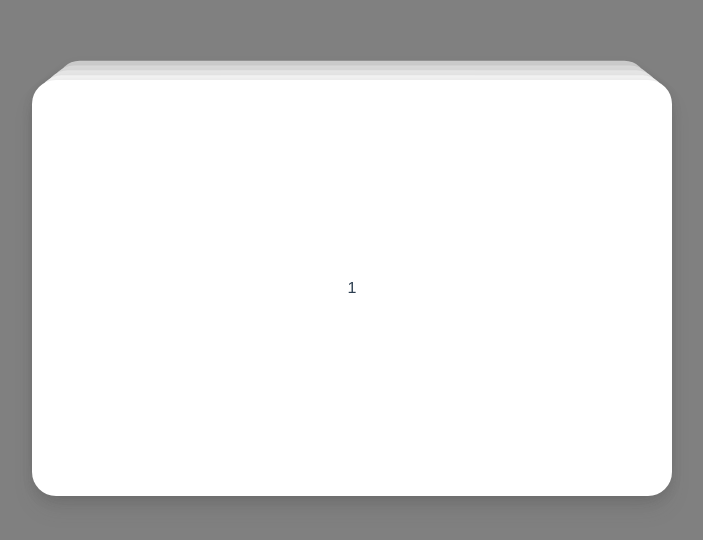
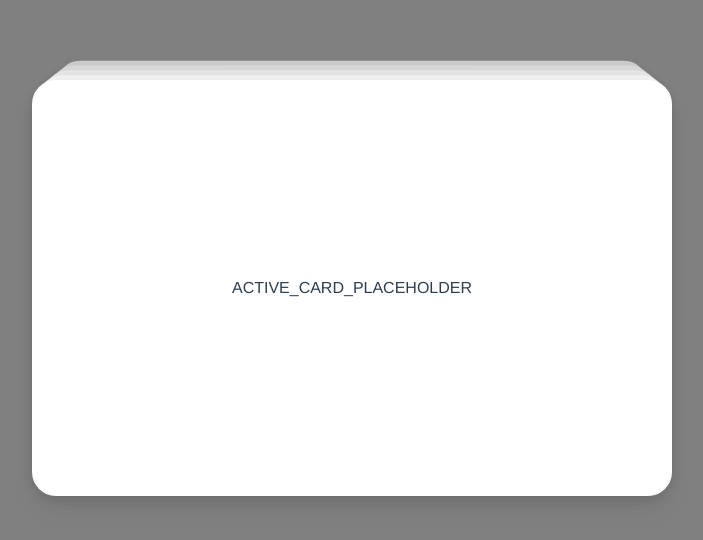
Before and after one commit to matthewkeil/vue-flash-cards, a Vue app: page / in a window 1280 px wide. Shown: the part 112-652 px from the top of the page, without its empty margins (288-991 px from the left). Built offline with nearby package versions, Linux system fonts and the light colour scheme.

Commit message:
stack works

```diff
--- /dev/null
+++ b/src/components/ActiveCard.vue
@@ -0,0 +1,216 @@
+<template>
+  <div class="stack relative">
+    <div
+      v-if="showBackCard"
+      class="
+        card
+        absolute
+        grid
+        w-full
+        h-full
+        justify-center
+        items-center
+        rounded-3xl
+        bg-white
+      "
+      :style="getStyle(0)"
+    ></div>
+    <div
+      v-for="index in stackDepth"
+      :key="index"
+      class="
+        card
+        absolute
+        grid
+        w-full
+        h-full
+        justify-center
+        items-center
+        rounded-3xl
+        bg-white
+      "
+    >
+      {{ nextCard.frontText }}
+    </div>
+    <div
+      v-if="showFrontCard"
+      class="
+        card
+        absolute
+        grid
+        w-full
+        h-full
+        justify-center
+        items-center
+        rounded-3xl
+        bg-white
+      "
+      :style="getStyle(stackDepth + 1)"
+      @click.prevent="shiftStack()"
+    ></div>
+    <!-- <div
+      class="
+        topCard
+        absolute
+        grid
+        w-full
+        h-full
+        justify-center
+        items-center
+        rounded-3xl
+        bg-white
+      "
+      :style="{
+        '--front-to-back-time': `${frontToBackTime}ms`,
+        '--stack-move-time': `${stackMoveTime}ms`,
+      }"
+      :class="{ frontToBackActive: frontToBackActive }"
+      @click.prevent="frontToBack()"
+    >
+      {{ topCard.frontText }}
+    </div> -->
+  </div>
+</template>
+
+<script lang="ts">
+import { defineComponent, ref, PropType } from "vue";
+export interface Card {
+  frontText: string;
+  backText: string;
+}
+
+export default defineComponent({
+  props: {
+    nextCard: {
+      type: Object as PropType<Card>,
+      required: true,
+    },
+    cardsRemaining: {
+      type: Number,
+      required: false,
+      default: 5,
+    },
+    maxDepth: {
+      type: Number,
+      required: false,
+      default: 5,
+    },
+  },
+  setup(props, { emit }) {
+    const stackDepth = ref(
+      props.cardsRemaining > props.maxDepth
+        ? props.maxDepth
+        : props.cardsRemaining
+    );
+
+    const stackMoveTime = 400;
+    const showFrontCard = ref(true);
+    const showBackCard = ref(false);
+
+    function shiftStack() {
+      showFrontCard.value = false;
+      showBackCard.value = true;
+      setTimeout(() => {
+        emit("ready");
+      }, stackMoveTime);
+    }
+
+    function getStyle(index: number) {
+      const style = {
+        "--stack-move-time": `${stackMoveTime}ms`,
+      };
+      if (!index) return style;
+
+      return style;
+    }
+    // function buildStack(cards: Card[], maxDepth: number) {
+    //   const stack = ref(cards.slice(0, stackDepth.value).reverse());
+    //   return {
+    //     stack,
+    //     stackDepth,
+    //   };
+    // }
+
+    // const { stack, stackDepth } = buildStack(props.cards, maxDepth);
+
+    // const frontToBackTime = 800;
+    // const topCard = ref(stack.value.pop());
+
+    // const frontToBackActive = ref(false);
+
+    // function frontToBack() {
+    //   frontToBackActive.value = true;
+
+    //   setTimeout(() => {
+    //     frontToBackActive.value = false;
+    //     stack.value.unshift(topCard.value!);
+    //     topCard.value = stack.value.pop();
+    //     // showTopCard.value = true;
+    //   }, frontToBackTime);
+    // }
+
+    return {
+      stackDepth,
+      stackMoveTime,
+      showFrontCard,
+      showBackCard,
+      shiftStack,
+      getStyle,
+      //   topCard,
+      //   frontToBack,
+      //   frontToBackTime,
+      //   frontToBackActive,
+    };
+  },
+});
+</script>
+
+<style lang="scss" scoped>
+.stack {
+  width: 40rem;
+  height: 26rem;
+}
+.card,
+.topCard {
+  z-index: 2;
+  transition: all var(--stack-move-time);
+  box-shadow: 0 5px 10px 0 rgba(78, 78, 78, 0.2),
+    0 15px 20px 0 rgba(78, 78, 78, 0.1);
+}
+.card:nth-last-child(1) {
+  transform: translateY(0px) scale(1);
+  filter: brightness(1);
+}
+.card:nth-last-child(2) {
+  transform: translateY(-9px) scale(0.98);
+  filter: brightness(0.9);
+}
+.card:nth-last-child(3) {
+  transform: translateY(-18px) scale(0.96);
+  filter: brightness(0.8);
+}
+.card:nth-last-child(4) {
+  transform: translateY(-27px) scale(0.94);
+  filter: brightness(0.7);
+}
+.card:nth-last-child(5) {
+  transform: translateY(-36px) scale(0.92);
+  filter: brightness(0.6);
+}
+
+.frontToBackActive {
+  animation: frontToBackAnimation var(--front-to-back-time) normal;
+}
+
+@keyframes frontToBackAnimation {
+  50% {
+    transform: translate(90%, -90%) scale(0.85) rotate(8deg);
+    // animation-timing-function: ease;
+  }
+  100% {
+    transform: translateY(-5%) scale(0.85);
+    // animation-timing-function: ease;
+    z-index: 1;
+  }
+}
+</style>
--- a/src/components/CardStack.vue
+++ b/src/components/CardStack.vue
@@ -1,47 +1,25 @@
 <template>
   <div class="stack relative">
     <div
-      v-for="(card, index) of stack"
+      v-if="showBackCard"
+      :class="getClasses()"
+      :style="{ '--stack-move-time': `${stackMoveTime}ms` }"
+    ></div>
+    <div
+      v-for="index in stackDepth"
       :key="index"
-      class="
-        card
-        absolute
-        grid
-        w-full
-        h-full
-        justify-center
-        items-center
-        rounded-3xl
-        bg-white
-      "
-      :style="{
-        '--front-to-back-time': `${frontToBackTime}ms`,
-        '--stack-move-time': `${stackMoveTime}ms`,
-      }"
+      :class="getClasses()"
+      :style="{ '--stack-move-time': `${stackMoveTime}ms` }"
     >
-      {{ card.frontText }}
+      {{ nextCard.frontText }}
     </div>
     <div
-      v-if="showTopCard"
-      class="
-        card
-        absolute
-        grid
-        w-full
-        h-full
-        justify-center
-        items-center
-        rounded-3xl
-        bg-white
-      "
-      :style="{
-        '--front-to-back-time': `${frontToBackTime}ms`,
-        '--stack-move-time': `${stackMoveTime}ms`,
-      }"
-      :class="{ frontToBackActive: frontToBackActive }"
-      @click.prevent="frontToBack()"
+      v-if="showFrontCard"
+      :class="getClasses()"
+      :style="{ '--stack-move-time': `${stackMoveTime}ms` }"
+      @click.prevent="shiftStack()"
     >
-      {{ topCard.frontText }}
+      ACTIVE_CARD_PLACEHOLDER
     </div>
   </div>
 </template>
@@ -55,51 +33,60 @@ export interface Card {
 
 export default defineComponent({
   props: {
-    cards: {
-      type: Object as PropType<Card[]>,
+    nextCard: {
+      type: Object as PropType<Card>,
       required: true,
     },
+    cardsRemaining: {
+      type: Number,
+      required: false,
+      default: 5,
+    },
+    maxDepth: {
+      type: Number,
+      required: false,
+      default: 5,
+    },
   },
-  setup(props) {
-    function buildStack(cards: Card[]) {
-      const maxDepth = 5;
-      const stackDepth = ref(cards.length > maxDepth ? maxDepth : cards.length);
-      const stack = ref(cards.slice(0, stackDepth.value).reverse());
-      return {
-        stack,
-        stackDepth,
-      };
+  setup(props, { emit }) {
+    const MAX_STACK = 10;
+    const maxDepth = props.maxDepth > MAX_STACK ? MAX_STACK : props.maxDepth;
+    const stackDepth = ref(
+      props.cardsRemaining > maxDepth ? maxDepth : props.cardsRemaining
+    );
+
+    if (stackDepth.value > 1) {
+      stackDepth.value -= 1;
     }
 
-    const { stack, stackDepth } = buildStack(props.cards);
-    const topCard = ref(stack.value.pop());
-    const showTopCard = ref(true);
+    const stackMoveTime = 400;
+    const showFrontCard = ref(true);
+    const showBackCard = ref(false);
 
-    const frontToBackActive = ref(false);
-    const frontToBackTime = 500;
-    const stackMoveTime = 100;
-    function frontToBack() {
-      frontToBackActive.value = true;
+    if (stackDepth.value === 0) {
+      showFrontCard.value = false;
+    }
+
+    function shiftStack() {
+      if (stackDepth.value === 0) return;
+      showFrontCard.value = false;
+      showBackCard.value = true;
       setTimeout(() => {
-        frontToBackActive.value = false;
-        showTopCard.value = false;
-        setTimeout(() => {
-          showTopCard.value = true;
-          stack.value.unshift(topCard.value!);
-          topCard.value = stack.value.pop();
-        }, stackMoveTime);
-      }, frontToBackTime);
+        emit("ready");
+      }, stackMoveTime);
+    }
+
+    function getClasses() {
+      return "card absolute grid w-full h-full justify-center items-center rounded-3xl bg-white";
     }
 
     return {
-      topCard,
-      showTopCard,
-      stack,
       stackDepth,
-      frontToBack,
-      frontToBackTime,
       stackMoveTime,
-      frontToBackActive,
+      showFrontCard,
+      showBackCard,
+      shiftStack,
+      getClasses,
     };
   },
 });
@@ -116,9 +103,13 @@ export default defineComponent({
   box-shadow: 0 5px 10px 0 rgba(78, 78, 78, 0.2),
     0 15px 20px 0 rgba(78, 78, 78, 0.1);
 }
+.card:nth-last-child(1) {
+  transform: translateY(0px) scale(1);
+  filter: brightness(1);
+}
 .card:nth-last-child(2) {
   transform: translateY(-9px) scale(0.98);
-    filter: brightness(0.95);
+  filter: brightness(0.95);
 }
 .card:nth-last-child(3) {
   transform: translateY(-18px) scale(0.96);
@@ -132,20 +123,24 @@ export default defineComponent({
   transform: translateY(-36px) scale(0.92);
   filter: brightness(0.8);
 }
-
-.frontToBackActive {
-  animation: frontToBackAnimation var(--front-to-back-time) normal;
+.card:nth-last-child(6) {
+  transform: translateY(-45px) scale(0.9);
+  filter: brightness(0.75);
 }
-
-@keyframes frontToBackAnimation {
-  50% {
-    transform: translate(90%, -90%) scale(0.85) rotate(8deg);
-    // animation-timing-function: ease;
-  }
-  100% {
-    transform: translateY(-5%) scale(0.85);
-    // animation-timing-function: ease;
-    z-index: 1;
-  }
+.card:nth-last-child(7) {
+  transform: translateY(-54px) scale(0.88);
+  filter: brightness(0.7);
+}
+.card:nth-last-child(8) {
+  transform: translateY(-63px) scale(0.86);
+  filter: brightness(0.65);
+}
+.card:nth-last-child(9) {
+  transform: translateY(-72px) scale(0.84);
+  filter: brightness(0.6);
+}
+.card:nth-last-child(10) {
+  transform: translateY(-81px) scale(0.82);
+  filter: brightness(0.55);
 }
 </style>
--- a/src/views/Home.vue
+++ b/src/views/Home.vue
@@ -1,11 +1,17 @@
 <template>
   <div class="container">
-    <CardStack :cards="cards" />
+    <CardStack
+      :key="nextCardIndex"
+      :nextCard="nextCard"
+      :cardsRemaining="cardsRemaining"
+      :maxDepth="5"
+      @ready="getNextCard"
+    />
   </div>
 </template>
 
 <script lang="ts">
-import { defineComponent } from "vue";
+import { defineComponent, ref } from "vue";
 // import FlashCard from "../components/FlashCard.vue";
 import CardStack, { Card } from "../components/CardStack.vue";
 
@@ -56,9 +62,50 @@ export default defineComponent({
         frontText: "10",
         backText: "back",
       },
+      {
+        frontText: "11",
+        backText: "back",
+      },
+      {
+        frontText: "12",
+        backText: "back",
+      },
+      {
+        frontText: "13",
+        backText: "back",
+      },
+      {
+        frontText: "14",
+        backText: "back",
+      },
+      {
+        frontText: "15",
+        backText: "back",
+      },
     ];
+
+    const currentCardIndex = ref(0);
+    const nextCardIndex = ref(1);
+    const cardsRemaining = ref(cards.length - (nextCardIndex.value + 1));
+
+    const currentCard = ref(cards[currentCardIndex.value]);
+    const nextCard = ref(cards[nextCardIndex.value]);
+
+    function getNextCard() {
+      currentCardIndex.value = nextCardIndex.value;
+      currentCard.value = cards[currentCardIndex.value];
+      nextCardIndex.value += 1;
+      nextCard.value = cards[nextCardIndex.value];
+      cardsRemaining.value = cards.length - (nextCardIndex.value + 1);
+    }
+
     return {
-      cards,
+      currentCardIndex,
+      currentCard,
+      nextCardIndex,
+      nextCard,
+      getNextCard,
+      cardsRemaining,
     };
   },
 });
```
